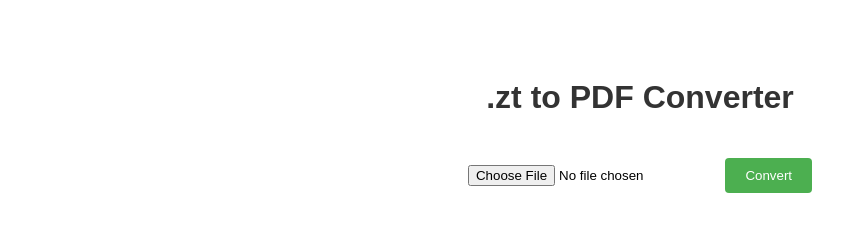
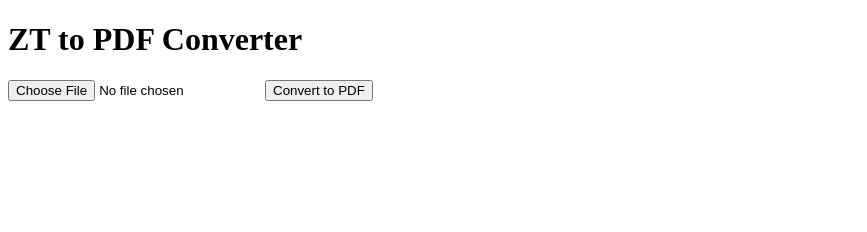
Before and after one commit to zackudoruk/1, a plain HTML site: page index.html in a window 1280 px wide. Shown: the whole page, without its empty margins (0-867 px from the left). Drawn offline with Linux system fonts and the light colour scheme.

Commit message:
Update index.html

```diff
--- a/index.html
+++ b/index.html
@@ -1,13 +1,13 @@
 <!DOCTYPE html>
 <html>
 <head>
-    <title>.zt to PDF Converter</title>
-    <link rel="stylesheet" type="text/css" href="style.css">
+    <title>ZT to PDF Converter</title>
 </head>
 <body>
-    <h1>.zt to PDF Converter</h1>
-    <input type="file" id="ztFile" accept=".zt">
-    <button onclick="convertToPdf()">Convert</button>
-    <script src="script.js"></script>
+    <h1>ZT to PDF Converter</h1>
+    <form action="/convert" method="POST" enctype="multipart/form-data">
+        <input type="file" name="ztFile" accept=".zt" required>
+        <button type="submit">Convert to PDF</button>
+    </form>
 </body>
 </html>
```
